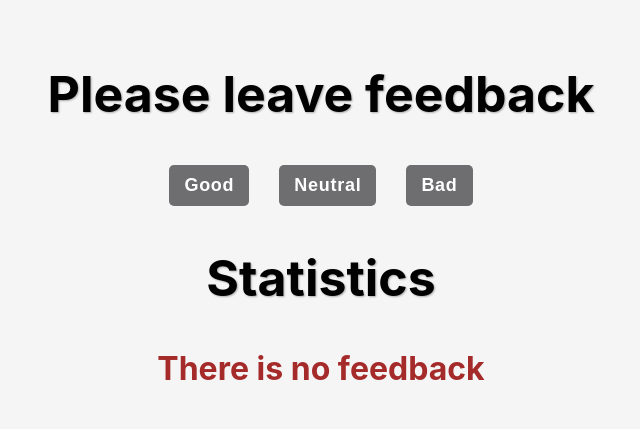
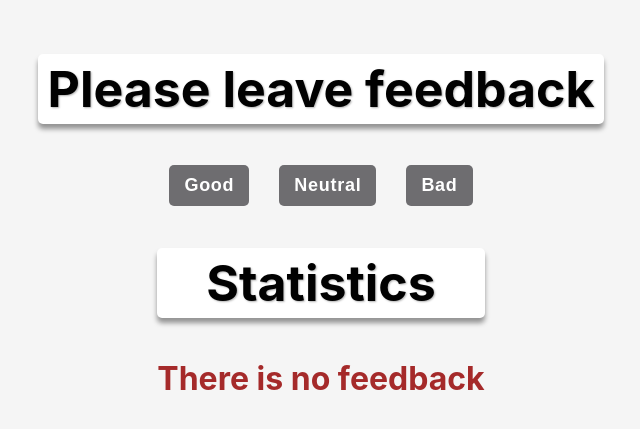
Before and after one commit to MaggieWesolowska/goit-react-hw-02-feedback, a React (Create React App) app: page / in a window 1280 px wide. Shown: the part 179-608 px from the top of the page, without its empty margins (319-959 px from the left). Built offline with nearby package versions, Linux system fonts and the light colour scheme.

Commit message:
corrected styles

```diff
--- a/src/components/SectionTitle/SectionTitle.module.css
+++ b/src/components/SectionTitle/SectionTitle.module.css
@@ -3,4 +3,8 @@
   text-align: center;
   font-size: 50px;
   text-shadow: 1px 1px 2px rgba(0, 0, 0, 0.3);
+  box-shadow: 0px 5px 5px rgba(0, 0, 0, 0.4);
+  padding: 5px 10px;
+  border-radius: 5px;
+  background-color: white;
 }
--- a/src/components/Statistics/Statistics.module.css
+++ b/src/components/Statistics/Statistics.module.css
@@ -8,6 +8,7 @@
   padding: 0;
   box-shadow: 0px 5px 5px rgba(0, 0, 0, 0.4);
   border-radius: 5px;
+  background: white;
 }
 
 .good {
```
